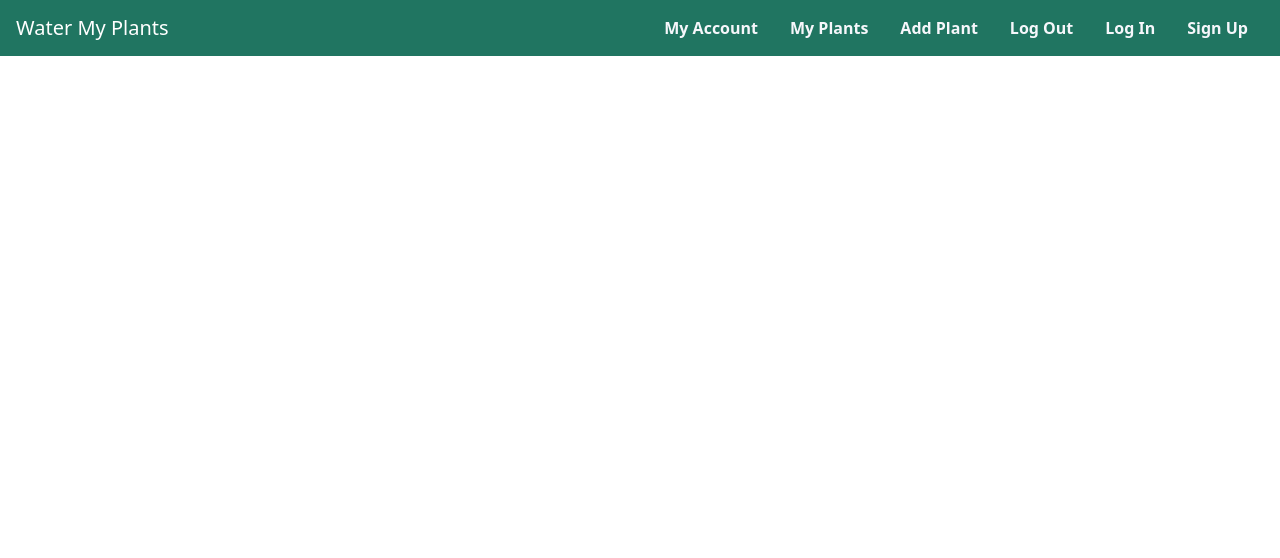
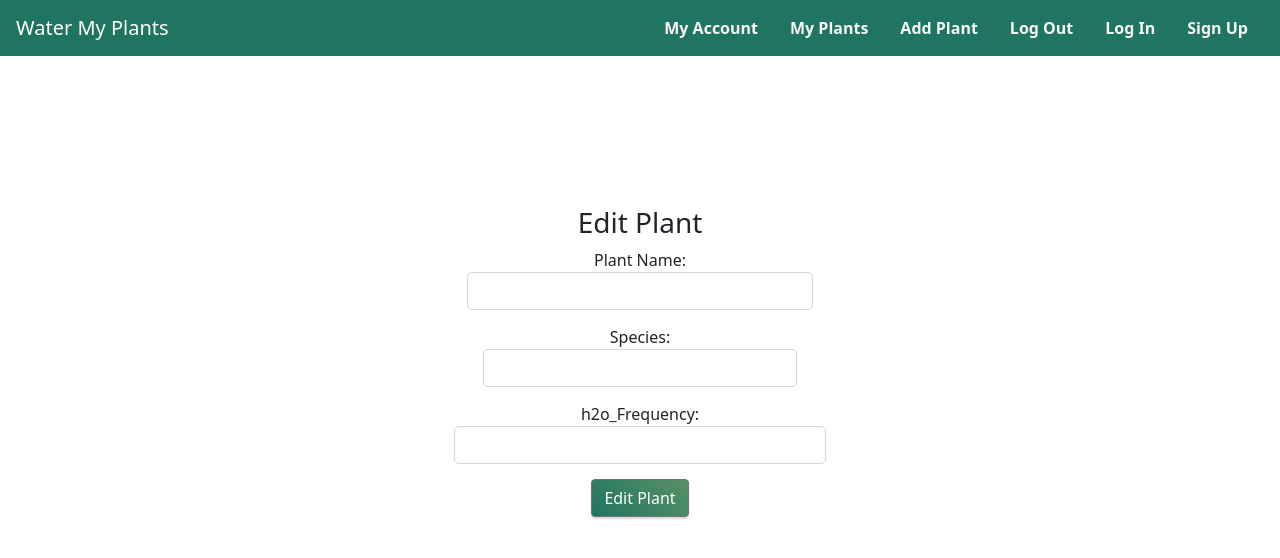
Before and after one commit to Water-My-Plants-2-ft/front-end, a React (Create React App) app: page /editPlant in a window 1280 px wide. Shown: the top 558 px of the page. Built offline with nearby package versions, Linux system fonts and the light colour scheme.

Commit message:
add/edit features

```diff
--- a/src/App.js
+++ b/src/App.js
@@ -8,6 +8,7 @@ import Signup from "./Components/SignUp";
 import MyAccount from "./Components/MyAccount";
 import MyPlants from "./Components/MyPlants";
 import Profile from "./Components/Profile";
+import EditPlant from "./Components/EditPlant";
 
 function App() {
   return (
@@ -23,6 +24,7 @@ function App() {
             <Route path="/myaccount" component={MyAccount} />
             <Route path="/myplants" component={MyPlants} />
             <Route path="/profile" component={Profile} />
+            <Route path="/editPlant" component={EditPlant} />
           </Switch>
         </div>
       </Router>
--- a/src/Components/AddPlants.js
+++ b/src/Components/AddPlants.js
@@ -22,7 +22,7 @@ const Input = styled.input`
 
 const initialValue = {
   plant_name: "",
-  item_description: "",
+  species: "",
 
   h2o_Frequency: "",
 };
@@ -125,7 +125,7 @@ const AddItem = () => {
                   type="submit"
                   disabled={!item.plant_name || !item.species}
                 >
-                  Add Item
+                  Add Plant
                 </Button>
               </div>
               <p>{errors.plant_name}</p>
--- a/src/Components/EditAccount.js
+++ b/src/Components/EditAccount.js
@@ -89,21 +89,20 @@ const EditAccount = () => {
                     </div>
                     <div>
                       <Input
+                        value={formValues.phoneNumber}
+                        onChange={onChange}
+                        name="phoneNumber"
+                        type="text"
+                        placeholder="New Number"
+                      />
+                    </div>
+                    <div>
+                      <Input
                         value={formValues.password}
                         onChange={onChange}
                         name="password"
                         type="password"
                         placeholder="Password"
-                      />
-                    </div>
-
-                    <div>
-                      <Input
-                        value={formValues.phoneNumber}
-                        onChange={onChange}
-                        name="phoneNumber"
-                        type="text"
-                        placeholder="New Number"
                       />
                     </div>
 
--- a/src/Components/EditPlant.js
+++ b/src/Components/EditPlant.js
@@ -1,10 +1,125 @@
-import React from "react";
+import React, { useState, useEffect } from "react";
 
+import { useParams } from "react-router-dom";
+import styled from "styled-components";
+import { Container, Row, Col, Button } from "reactstrap";
+import axios from "axios";
+
+import { useHistory } from "react-router";
+
+const FormContainer = styled.div`
+  margin-top: 150px;
+  width: 100%;
+`;
+
+const Input = styled.input`
+  width: 100%;
+  padding: 6px 10px;
+  border: 1px solid #d5d5d5;
+  border-radius: 5px;
+  margin-bottom: 15px;
+`;
+
+const initialValue = {
+  plant_name: "",
+  species: "",
+
+  h2o_Frequency: "",
+};
+
+//Component for owner to add an item
 const EditPlant = () => {
+  const { plant_id } = useParams();
+  const [item, setItem] = useState(initialValue);
+  const history = useHistory();
+
+  useEffect(() => {
+    console.log(useParams);
+    console.log(plant_id);
+    // axios
+    //   .get(`/myplants/${plant_id}`)
+    //   .then((res) => {
+    //     console.log("item edit response", res.data);
+    //     setItem(res.data);
+    //   })
+    //   .catch((err) => {
+    //     console.log(err);
+    //   });
+  }, [plant_id]);
+
+  //Change handler
+  const onChange = (e) => {
+    const { name, value } = e.target;
+    setItem({ ...item, [name]: value });
+  };
+
+  const submitHandler = (e) => {
+    e.preventDefault();
+    const newItem = {
+      plant_name: item.plant_name.trim(),
+      species: item.species.trim(),
+
+      category: item.category.trim(),
+    };
+    axios
+      .put(`/myplants/${plant_id}`, newItem)
+      .then((res) => {
+        console.log(res);
+        setItem(initialValue);
+        history.push("/myplants");
+      })
+      .catch((err) => {
+        alert(err.response.data.message);
+      });
+  };
+
   return (
-    <div>
-      <h1>edit plant</h1>
-    </div>
+    <Container>
+      <Row>
+        <Col xs="12" md={{ size: 6, offset: 3 }}>
+          <FormContainer>
+            <h3>Edit Plant</h3>
+            <form onSubmit={submitHandler}>
+              <label>
+                Plant Name:
+                <Input
+                  name="plant_name"
+                  value={item.plant_name}
+                  onChange={onChange}
+                />
+              </label>
+              <label>
+                Species:
+                <Input
+                  name="species"
+                  type="text"
+                  value={item.species}
+                  onChange={onChange}
+                />
+              </label>
+              <br />
+              <label>
+                h2o_Frequency:
+                <Input
+                  name="h2o_Frequency"
+                  type="text"
+                  value={item.h2o_Frequency}
+                  onChange={onChange}
+                />
+              </label>
+              <div>
+                <Button
+                  type="submit"
+                  // disabled={!item.plant_name || !item.species}
+                >
+                  Edit Plant
+                </Button>
+              </div>
+            </form>
+          </FormContainer>
+        </Col>
+      </Row>
+    </Container>
   );
 };
 
--- a/src/Components/PlantCard.js
+++ b/src/Components/PlantCard.js
@@ -1,5 +1,6 @@
 import React from "react";
 import styled from "styled-components";
+import { useHistory } from "react-router";
 
 import {
   Card as ReactCard,
@@ -13,12 +14,17 @@ import {
 } from "reactstrap";
 import plantpic from "../img/plantpic.jpg";
 
-import { useHistory } from "react-router";
 const Card = styled(ReactCard)`
   margin-bottom: 50px;
 `;
 
 const PlantCard = ({ plant }) => {
+  const history = useHistory();
+
+  const routeToEdit = (e, item) => {
+    e.preventDefault();
+    history.push(`/editPlant`);
+  };
   return (
     <Card>
       <CardImg top width="100%" src={plantpic} alt="plant" />
@@ -37,7 +43,7 @@ const PlantCard = ({ plant }) => {
       </CardBody>
 
       <CardBody>
-        <Button>Edit Plant</Button>
+        <Button onClick={routeToEdit}>Edit Plant</Button>
         <br />
         <br />
         <Button>Delete Plant</Button>
--- a/src/Components/SignUp.js
+++ b/src/Components/SignUp.js
@@ -96,15 +96,6 @@ const SignupPage = () => {
                       placeholder="Username"
                     />
                   </div>
-                  <div>
-                    <Input
-                      value={formValues.password}
-                      onChange={onChange}
-                      name="password"
-                      type="password"
-                      placeholder="Password"
-                    />
-                  </div>
 
                   <div>
                     <Input
@@ -113,6 +104,15 @@ const SignupPage = () => {
                       name="phoneNumber"
                       type="text"
                       placeholder="Phone Number"
+                    />
+                  </div>
+                  <div>
+                    <Input
+                      value={formValues.password}
+                      onChange={onChange}
+                      name="password"
+                      type="password"
+                      placeholder="Password"
                     />
                   </div>
                   <div>
--- a/src/Components/validation/registrationSchema.js
+++ b/src/Components/validation/registrationSchema.js
@@ -11,8 +11,9 @@ export default yup.object().shape({
     .min(4, "Password must be at least 4 characters")
     .max(20, "Password can not be more than 20 characters"),
 
-  email: yup
-    .string()
-    .email("Valid Email Required")
-    .required("Valid Email Required"),
+  phoneNumber: yup
+    .number()
+    .min(1, `Price must be at least 1`)
+    .max(999999.99, `Must be real Number`)
+    .required(`Number is required`),
 });
```
